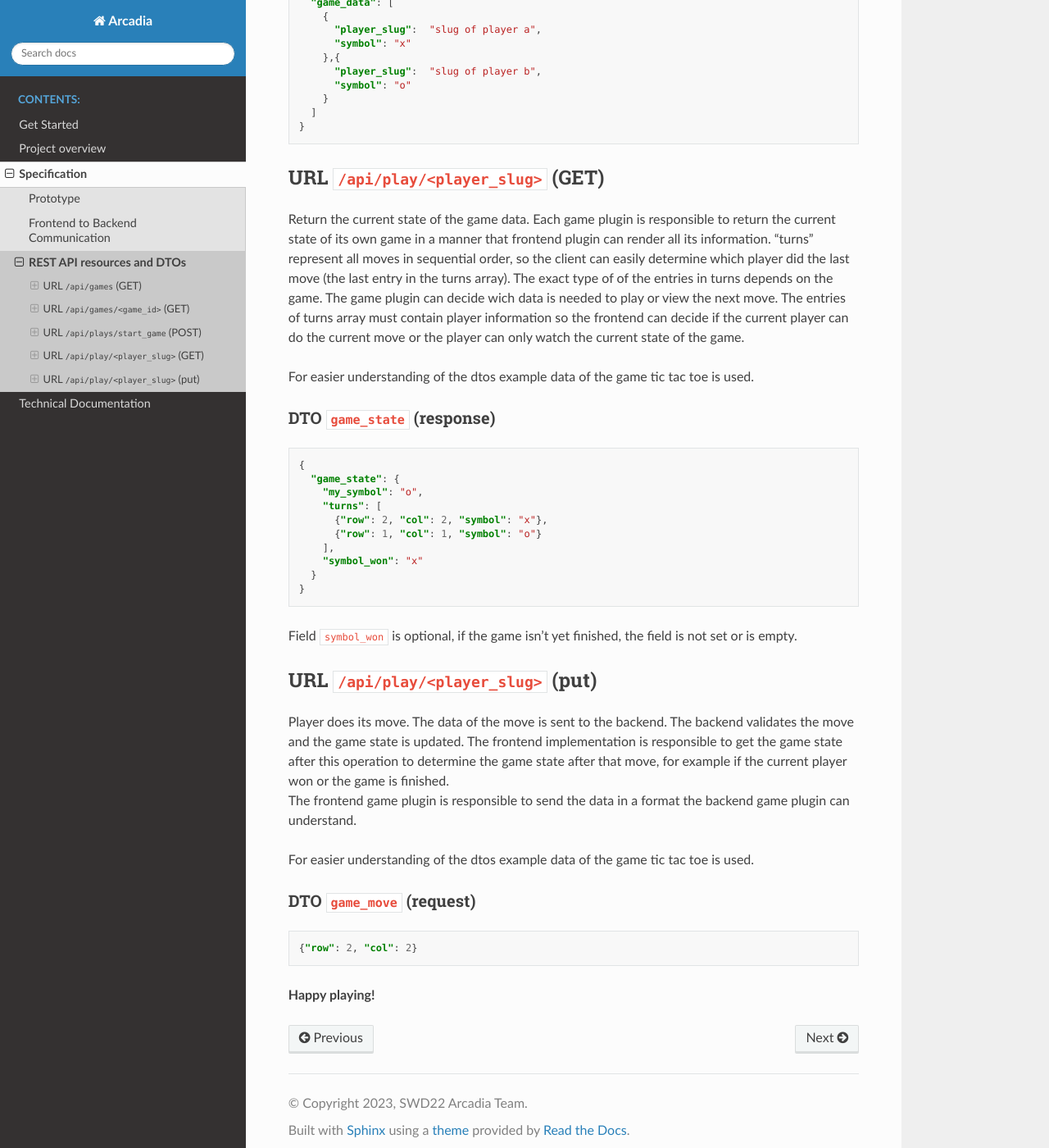
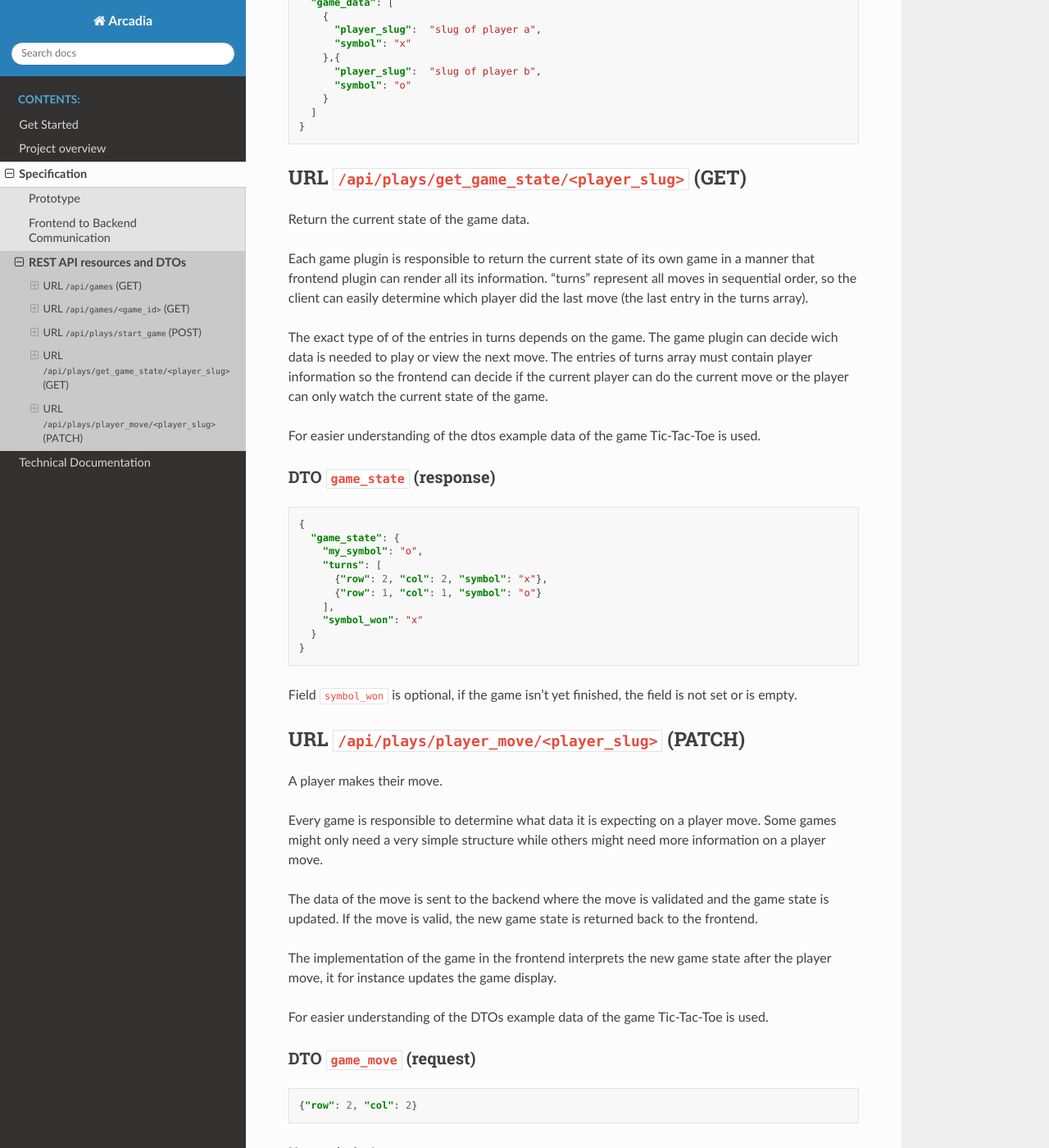
Before and after one commit to games2click/games2click.github.io, a Sphinx documentation site: the page built from docs/specifications/api/apis.md, in a window 1280 px wide and 1400 px high, scrolled down 1694 px. Shown: the whole window at 82% size. Built offline with Sphinx 7.4.7 and the Read the Docs theme 2.0.0, drawn with Linux system fonts in a browser that asks for light colours.

Commit message:
Update api documentation

````diff
--- a/docs/specifications/api/apis.md
+++ b/docs/specifications/api/apis.md
@@ -49,8 +49,7 @@ Instantiates and starts a new game.
 
 When a game is started a unique play id is generated. For each player a unique identifier is generated which is used to join a play or make a move on a play. These player identifiers are returned to frontend.
 
-The backend can decide if the player url contains clear text information of the player slug (```<game_name>/<game_id>/<player_id>```) or hash representation of
-the player slug.
+The backend can decide if the player url contains clear text information of the player slug (```<game_name>/<game_id>/<player_id>```) or hash representation of the player slug.
 
 The frontend generates a complete URL containing the player identifier. The player starting the game is responsible to distribute the generated URLs to other players.
 
@@ -80,16 +79,16 @@ The POST request contains a JSON payload with the numerical id of the game which
 }
 ```
 
-## URL `/api/play/<player_slug>` (GET)
+## URL `/api/plays/get_game_state/<player_slug>` (GET)
 
-Return the current state of the game data. Each game plugin is responsible to return the current state of its own game
-in a manner that frontend plugin can render all its information. "turns" represent all moves in sequential order, so
-the client can easily determine which player did the last move (the last entry in the turns array). The exact type of
-of the entries in turns depends on the game. The game plugin can decide wich data is needed to play or view the next
-move. The entries of turns array must contain player information so the frontend can decide if the current player can
-do the current move or the player can only watch the current state of the game.
+Return the current state of the game data.
 
-For easier understanding of the dtos example data of the game tic tac toe is used.
+Each game plugin is responsible to return the current state of its own game in a manner that frontend plugin can render all its information. "turns" represent all moves in sequential order, so
+the client can easily determine which player did the last move (the last entry in the turns array).
+
+The exact type of of the entries in turns depends on the game. The game plugin can decide wich data is needed to play or view the next move. The entries of turns array must contain player information so the frontend can decide if the current player can do the current move or the player can only watch the current state of the game.
+
+For easier understanding of the dtos example data of the game Tic-Tac-Toe is used.
 
 ### DTO `game_state` (response)
 
@@ -108,13 +107,18 @@ For easier understanding of the dtos example data of the game tic tac toe is use
 Field `symbol_won` is optional, if the game isn't yet finished, the field is not set or is empty.
 
 
-## URL `/api/play/<player_slug>` (put)
-Player does its move. The data of the move is sent to the backend. The backend validates the move and the game state is
-updated. The frontend implementation is responsible to get the game state after this operation to determine the game
-state after that move, for example if the current player won or the game is finished.
-The frontend game plugin is responsible to send the data in a format the backend game plugin can understand.
+## URL `/api/plays/player_move/<player_slug>` (PATCH)
 
-For easier understanding of the dtos example data of the game tic tac toe is used.
+A player makes their move.
+
+Every game is responsible to determine what data it is expecting on a player move. Some games might only need a very simple structure while others might need more information on a player move.
+
+The data of the move is sent to the backend where the move is validated and the game state is updated.
+If the move is valid, the new game state is returned back to the frontend.
+
+The implementation of the game in the frontend interprets the new game state after the player move, it for instance updates the game display.
+
+For easier understanding of the DTOs example data of the game Tic-Tac-Toe is used.
 
 ### DTO `game_move` (request)
 
````
